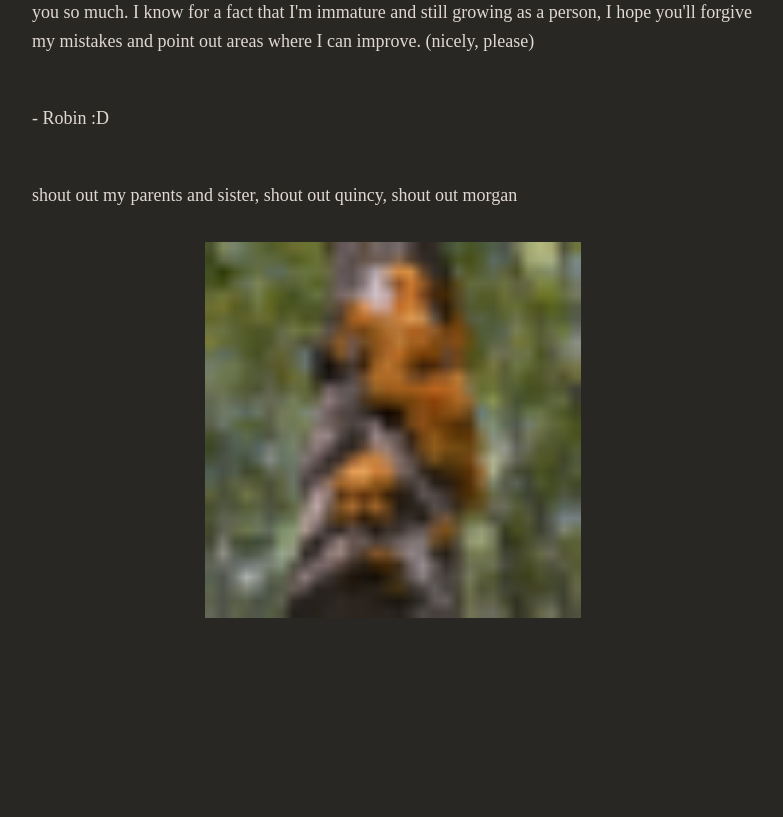
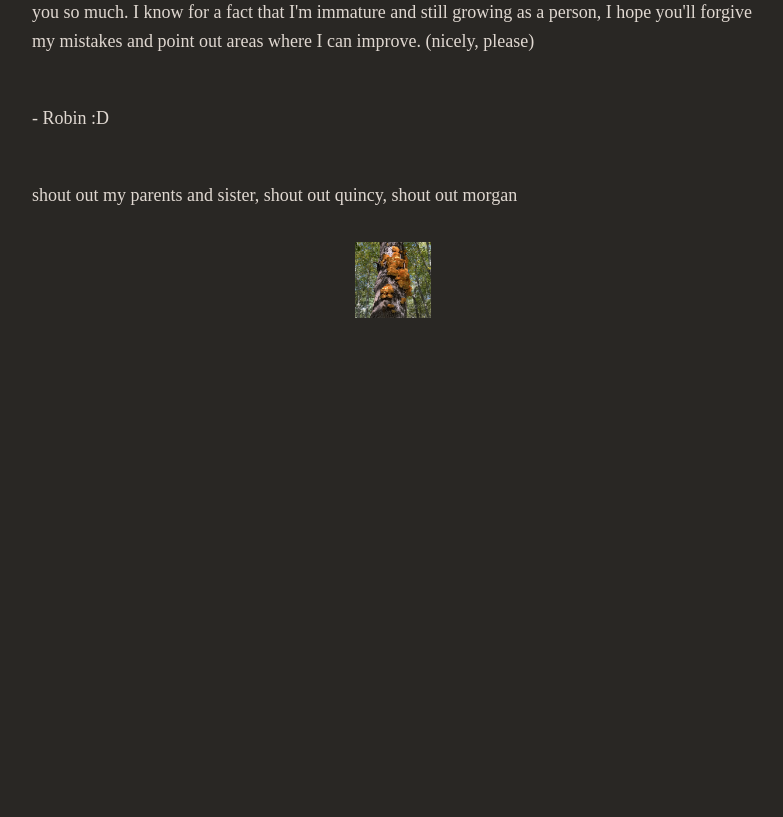
Before and after one commit to robingould/portfolio, a PHP site: page /lifestory.html in a window 1280 px wide. Shown: the part 1491-2308 px from the top of the page, without its empty margins (247-1030 px from the left). After the commit the page ends 1809 px from the top, so only its background shows below. Run offline with PHP 8.4, Linux system fonts and the light colour scheme.

Commit message:
img final

```diff
--- a/lifestory.css
+++ b/lifestory.css
@@ -13,5 +13,5 @@ img {
   display: block;
   margin-left: auto;
   margin-right: auto;
-  width: 50%;
+  width: 10%;
 }
--- a/lifestory.html
+++ b/lifestory.html
@@ -31,6 +31,6 @@
                     <p>- Robin :D</p>
 
                     <p>shout out my parents and sister, shout out quincy, shout out morgan </p>
-                    <img src="favicon-32x32.png" alt="pfp">
+                    <img src="webicon.png" alt="pfp">
                 </body>
 </html>
```
Also changed, not shown: webicon.png (added).
